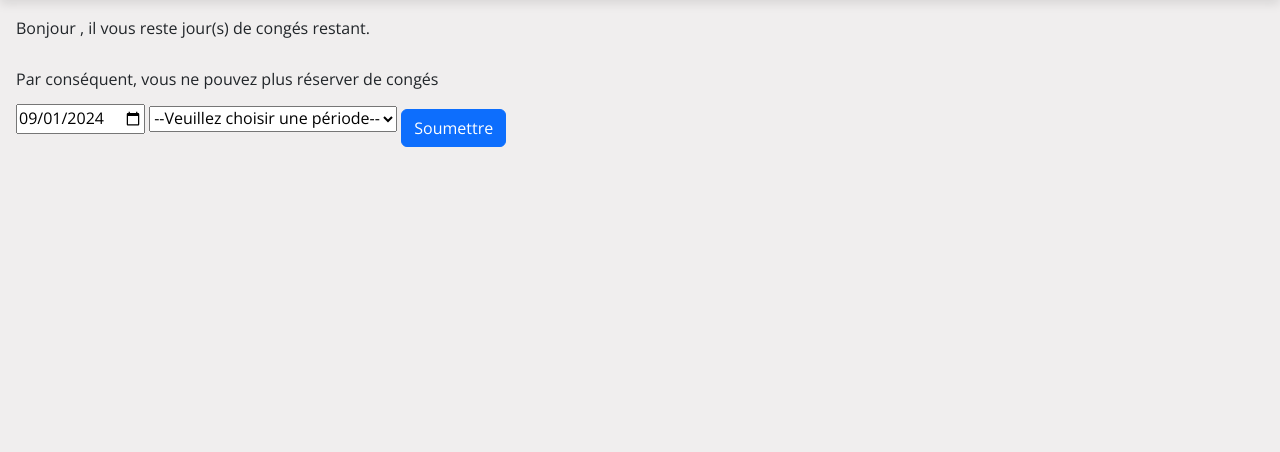
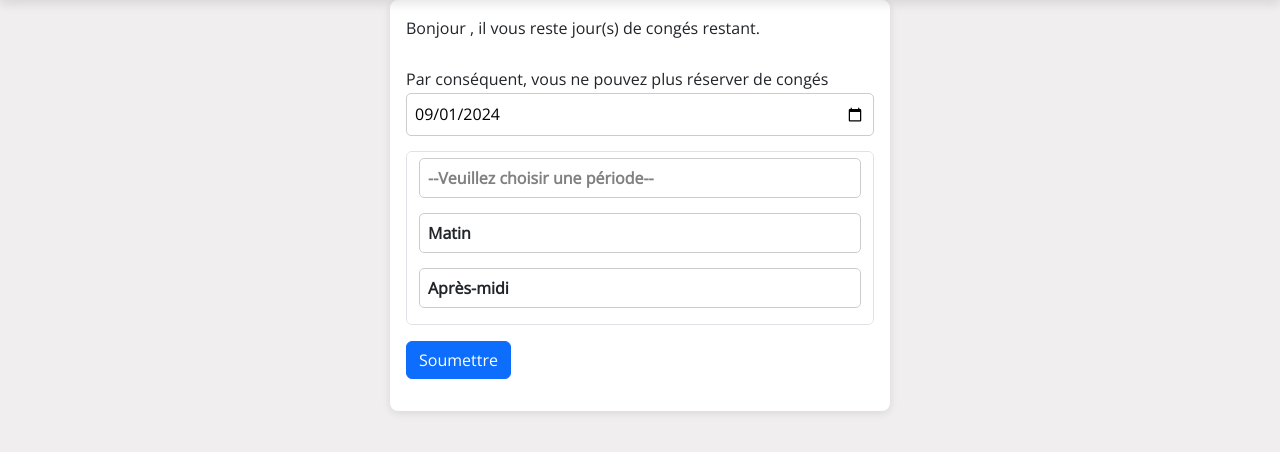
Before and after one commit to InozzCrp/SAE3, a PHP site: page /conges.php in a window 1280 px wide. Shown: the part 80-532 px from the top of the page. Run offline with PHP 8.4, Linux system fonts and the light colour scheme; the visitor is signed in with stand-in values (Sample User, id 1); data that the repository does not hold is empty.

Commit message:
rouge the bat r34

```diff
--- a/conges.php
+++ b/conges.php
@@ -8,15 +8,17 @@ $id = $_SESSION["userid"];
 $informations = get_infos($pdo,$_SESSION["userid"]);
 $conges = recupererConges($pdo,$id);
 $nbconges = $informations["Nb_conges_restant"];
+?>
 
+<link rel="stylesheet" type="text/css" href='styles/css/conges.css'>
+<div class='fiche-filter p-3 dashboardcontent'>
 
-echo "<div class='p-3 dashboardcontent'>";
+<?php
 echo "Bonjour ". $informations["Nom_employe"] ." ". $informations["Prenom_employe"] .", il vous reste " . $nbconges. " jour(s) de congés restant. <br>";
 
-if($nbconges==0){
+if ($nbconges==0) {
     echo "</br> Par conséquent, vous ne pouvez plus réserver de congés";
-}
-else{
+} else {
     if(isset($_POST["date-conges"])){
         $date=$_POST["date-conges"];
         if(isweekend($date)){
@@ -46,22 +48,24 @@ else{
 
 <form method="post">
 <input type="date" id="start" name="date-conges" value="2024-09-01" min="2024-09-01" max="2025-08-31" required />
-    <select name="periode" id="selection-periode" required>
-    <option value="">--Veuillez choisir une période--</option>
+<select class="form-select" multiple name="periode" id="selection-periode" required>
+    <option disabled>--Veuillez choisir une période--</option>
     <option value="matinée">Matin</option>
     <option value="après-midi">Après-midi</option>
 <?php
-        if($nbconges>0.5){
+    if ($nbconges>0.5) {
         echo "<option value='journée'>Journée entière</option>";
     }
 ?>
 </select>
+
 <button type="submit" class="btn btn-primary mt-3">Soumettre</button>
 </form>
+
 <?php
         if($conges){
             echo '<form method="post" action="">';
-            echo '<button type="submit" name="montre_conges">Afficher vos jours de congés</button>';
+            echo '<button class="btn btn-success" type="submit" name="montre_conges">Afficher vos jours de congés</button>';
             echo '</form>';
         }
 
@@ -102,6 +106,6 @@ else{
                 echo "<p>Votre demande à été transmise à l'administrateur</p>";
             }
         }
+?>
 
-        echo '</div>';
-?>
+</div>
--- /dev/null
+++ b/styles/css/conges.css
@@ -0,0 +1,36 @@
+.fiche-filter {
+    max-width: 500px;
+    margin: 0 auto;
+    padding: 20px;
+    background-color: white;
+    border-radius: 8px;
+    box-shadow: 0 2px 8px rgba(0, 0, 0, 0.1);
+}
+
+.fiche-filter label {
+    display: block;
+    margin-bottom: 5px;
+    font-weight: bold;
+}
+
+.fiche-filter input {
+    width: 100%;
+    padding: 8px;
+    margin-bottom: 15px;
+    border: 1px solid #ccc;
+    border-radius: 5px;
+}
+
+.fiche-filter option {
+    display: block;
+    margin-bottom: 5px;
+    font-weight: bold;
+}
+
+.fiche-filter option {
+    width: 100%;
+    padding: 8px;
+    margin-bottom: 15px;
+    border: 1px solid #ccc;
+    border-radius: 5px;
+}
```
Also changed, not shown: styles/css/fiche_de_paye.css (+0 -11 lines). Lines whose indentation alone changed are shown as unchanged.
